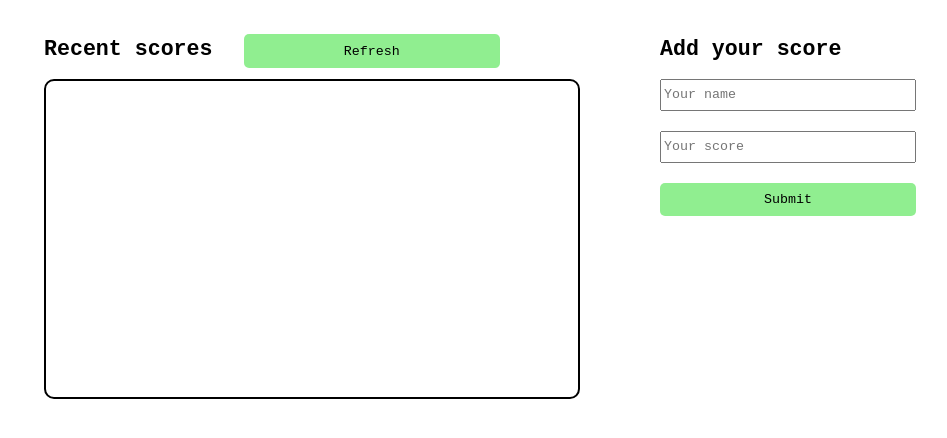
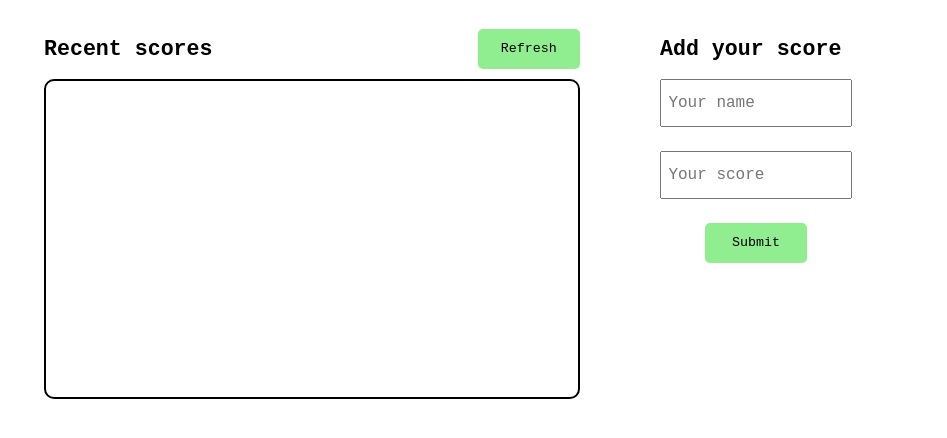
Before and after one commit to jfoyarzo/Leaderboard, a website built with webpack: page src/index.html in a window 1280 px wide. Shown: the part 56-494 px from the top of the page, without its empty margins (12-959 px from the left). Built offline with nearby package versions, Linux system fonts and the light colour scheme; no server answers; a web font is replaced by a local one.

Commit message:
Add general styles to desktop version

```diff
--- a/src/index.html
+++ b/src/index.html
@@ -15,15 +15,17 @@
     </header>
     <main>
         <div class="results-wrapper">
+            <div class="results-header">
             <h2>Recent scores</h2>
             <button type="button" id="refresh">Refresh</button>
+        </div>
             <div class="results"></div>
         </div>
         <div class="form-wrapper">
             <h2>Add your score</h2>
             <form>
-                <input type="text" placeholder="Your name" name="name">
-                <input type="text" placeholder="Your score" name="score">
+                <input type="text" placeholder="Your name" name="name" required>
+                <input type="text" placeholder="Your score" name="score" required>
                 <button type="submit" id="submit">Submit</button>
             </form>
         </div>
--- a/src/style.css
+++ b/src/style.css
@@ -87,6 +87,24 @@ input {
     margin-left: 2rem;
   }
 
+  button {
+    width: 8vw;
+    height: 2.5rem;
+  }
+
+  input {
+    width: 15vw;
+    height: 3rem;
+    font-size: 1rem;
+    padding: 0 0.4rem;
+  }
+
+  .results-header {
+    display: flex;
+    justify-content: space-between;
+    align-items: center;
+  }
+
   .results-wrapper {
     width: 50%;
   }
```
Also changed, not shown: dist/index.html, dist/main.js.
